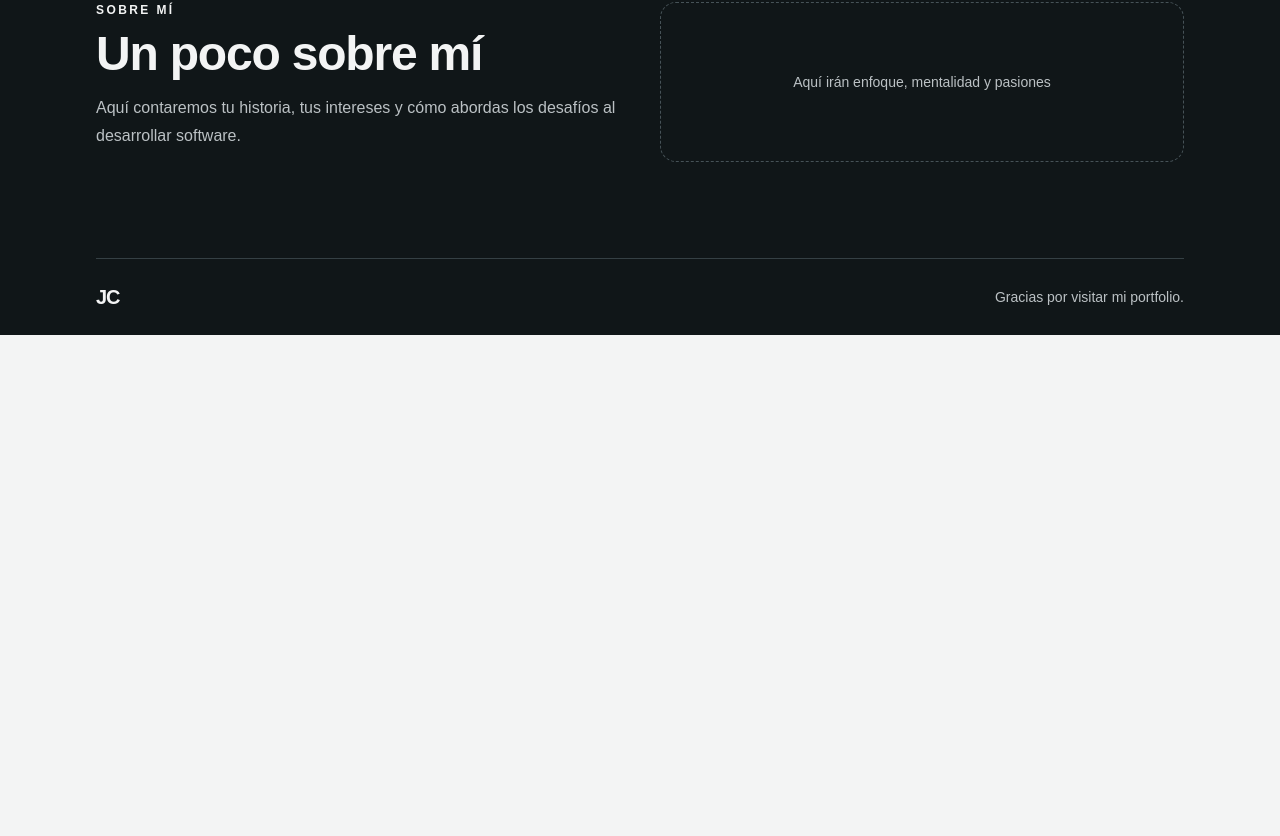
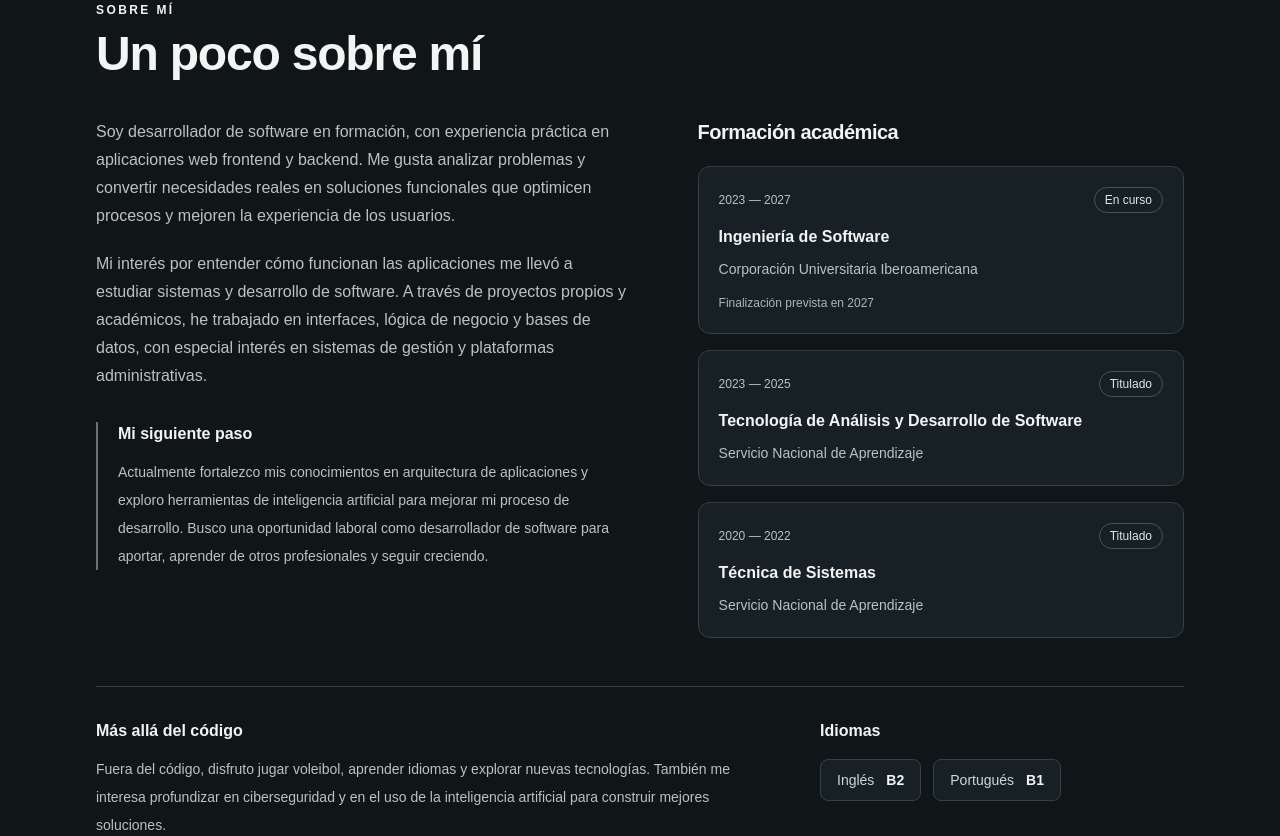
Before and after one commit to jotadecub/juans-portfolio, a React (Vite) app: page / in a window 1280 px wide. Shown: the part 2744-3580 px from the top of the page. Before the commit the page ends 3079 px from the top, so only its background shows below. Built offline with nearby package versions, Linux system fonts and the light colour scheme.

Commit message:
feat: agregar sobre mi y formacion academica

```diff
--- a/src/App.tsx
+++ b/src/App.tsx
@@ -3,18 +3,9 @@ import Navbar from "./components/layout/Navbar";
 import Hero from "./sections/Hero";
 import Experience from "./sections/Experience";
 import Projects from "./sections/Projects";
+import About from "./sections/About";
 
 const containerClass = "mx-auto w-full max-w-6xl px-6 sm:px-8";
-
-const sectionClass = "py-16 sm:py-20 lg:py-24";
-
-const eyebrowClass =
-  "mb-3 text-xs font-bold uppercase tracking-[0.2em]";
-
-const titleClass =
-  "text-3xl font-bold tracking-tight sm:text-4xl lg:text-5xl";
-
-const descriptionClass = "mt-4 max-w-xl text-base leading-7";
 
 export default function App() {
   return (
@@ -29,44 +20,10 @@ export default function App() {
       <Navbar />
 
       <main id="contenido" tabIndex={-1}>
-
         <Hero />
-
         <Experience />
-
         <Projects />
-
-        {/* Sobre mí */}
-        <section
-          id="sobre-mi"
-          aria-labelledby="sobre-mi-title"
-          className={`${sectionClass} bg-[#101618] text-[#f3f4f4]`}
-        >
-          <div
-            className={`${containerClass} grid gap-10 lg:grid-cols-2`}
-          >
-            <div>
-              <p className={eyebrowClass}>Sobre mí</p>
-
-              <h2 id="sobre-mi-title" className={titleClass}>
-                Un poco sobre mí
-              </h2>
-
-              <p
-                className={`${descriptionClass} text-[#bbc1c4]`}
-              >
-                Aquí contaremos tu historia, tus intereses y cómo
-                abordas los desafíos al desarrollar software.
-              </p>
-            </div>
-
-            <div className="flex min-h-40 items-center justify-center rounded-2xl border border-dashed border-[#465257] p-6">
-              <p className="text-center text-sm text-[#bbc1c4]">
-                Aquí irán enfoque, mentalidad y pasiones
-              </p>
-            </div>
-          </div>
-        </section>
+        <About />
       </main>
 
       <footer className="bg-[#101618] text-[#f3f4f4]">
--- /dev/null
+++ b/src/data/about.ts
@@ -0,0 +1,59 @@
+import type {
+  AboutContent,
+  Education,
+  Language,
+} from "../types/about";
+
+export const about: AboutContent = {
+  paragraphs: [
+    "Soy desarrollador de software en formación, con experiencia práctica en aplicaciones web frontend y backend. Me gusta analizar problemas y convertir necesidades reales en soluciones funcionales que optimicen procesos y mejoren la experiencia de los usuarios.",
+
+    "Mi interés por entender cómo funcionan las aplicaciones me llevó a estudiar sistemas y desarrollo de software. A través de proyectos propios y académicos, he trabajado en interfaces, lógica de negocio y bases de datos, con especial interés en sistemas de gestión y plataformas administrativas.",
+  ],
+
+  currentFocus:
+    "Actualmente fortalezco mis conocimientos en arquitectura de aplicaciones y exploro herramientas de inteligencia artificial para mejorar mi proceso de desarrollo. Busco una oportunidad laboral como desarrollador de software para aportar, aprender de otros profesionales y seguir creciendo.",
+
+  interests:
+    "Fuera del código, disfruto jugar voleibol, aprender idiomas y explorar nuevas tecnologías. También me interesa profundizar en ciberseguridad y en el uso de la inteligencia artificial para construir mejores soluciones.",
+};
+
+export const education: Education[] = [
+  {
+    id: "ingenieria-software",
+    program: "Ingeniería de Software",
+    institution: "Corporación Universitaria Iberoamericana",
+    startYear: 2023,
+    endYear: 2027,
+    status: "in-progress",
+  },
+  {
+    id: "tecnologia-software",
+    program: "Tecnología de Análisis y Desarrollo de Software",
+    institution: "Servicio Nacional de Aprendizaje",
+    startYear: 2023,
+    endYear: 2025,
+    status: "completed",
+  },
+  {
+    id: "tecnica-sistemas",
+    program: "Técnica de Sistemas",
+    institution: "Servicio Nacional de Aprendizaje",
+    startYear: 2020,
+    endYear: 2022,
+    status: "completed",
+  },
+];
+
+export const languages: Language[] = [
+  {
+    id: "ingles",
+    name: "Inglés",
+    level: "B2",
+  },
+  {
+    id: "portugues",
+    name: "Portugués",
+    level: "B1",
+  },
+];
--- /dev/null
+++ b/src/sections/About.tsx
@@ -0,0 +1,134 @@
+import { about, education, languages } from "../data/about";
+
+export default function About() {
+  return (
+    <section
+      id="sobre-mi"
+      aria-labelledby="sobre-mi-title"
+      className="scroll-mt-8 bg-[#101618] py-16 text-[#f3f4f4] sm:py-20 lg:py-24"
+    >
+      <div className="mx-auto w-full max-w-6xl px-6 sm:px-8">
+        <header>
+          <p className="mb-3 text-xs font-bold uppercase tracking-[0.2em]">
+            Sobre mí
+          </p>
+
+          <h2
+            id="sobre-mi-title"
+            className="text-3xl font-bold tracking-tight sm:text-4xl lg:text-5xl"
+          >
+            Un poco sobre mí
+          </h2>
+        </header>
+
+        <div className="mt-10 grid gap-12 lg:grid-cols-[1.05fr_0.95fr] lg:gap-16">
+          {/* Presentación */}
+          <div>
+            <div className="space-y-5 text-base leading-7 text-[#bbc1c4]">
+              {about.paragraphs.map((paragraph) => (
+                <p key={paragraph}>{paragraph}</p>
+              ))}
+            </div>
+
+            <div className="mt-8 border-l-2 border-[#667278] pl-5">
+              <h3 className="text-base font-semibold">
+                Mi siguiente paso
+              </h3>
+
+              <p className="mt-3 text-sm leading-7 text-[#bbc1c4]">
+                {about.currentFocus}
+              </p>
+            </div>
+          </div>
+
+          {/* Formación */}
+          <div>
+            <h3 className="text-xl font-semibold tracking-tight">
+              Formación académica
+            </h3>
+
+            <ol className="mt-5 space-y-4">
+              {education.map((item) => (
+                <li
+                  key={item.id}
+                  className="rounded-xl border border-[#354044] bg-[#172024] p-5"
+                >
+                  <div className="flex flex-wrap items-center justify-between gap-3">
+                    <p className="text-xs text-[#bbc1c4]">
+                      <time dateTime={String(item.startYear)}>
+                        {item.startYear}
+                      </time>
+
+                      <span aria-hidden="true"> — </span>
+                      <span className="sr-only"> hasta </span>
+
+                      <time dateTime={String(item.endYear)}>
+                        {item.endYear}
+                      </time>
+                    </p>
+
+                    <span className="rounded-full border border-[#465257] px-2.5 py-1 text-xs font-medium text-[#e1e6e8]">
+                      {item.status === "completed"
+                        ? "Titulado"
+                        : "En curso"}
+                    </span>
+                  </div>
+
+                  <h4 className="mt-3 text-base leading-6 font-semibold">
+                    {item.program}
+                  </h4>
+
+                  <p className="mt-2 text-sm leading-6 text-[#bbc1c4]">
+                    {item.institution}
+                  </p>
+
+                  {item.status === "in-progress" && (
+                    <p className="mt-3 text-xs leading-5 text-[#aab5ba]">
+                      Finalización prevista en {item.endYear}
+                    </p>
+                  )}
+                </li>
+              ))}
+            </ol>
+          </div>
+        </div>
+
+        {/* Información complementaria */}
+        <div className="mt-12 grid gap-8 border-t border-[#354044] pt-8 md:grid-cols-[1.3fr_0.7fr] md:gap-12">
+          <div>
+            <h3 className="text-base font-semibold">
+              Más allá del código
+            </h3>
+
+            <p className="mt-3 max-w-2xl text-sm leading-7 text-[#bbc1c4]">
+              {about.interests}
+            </p>
+          </div>
+
+          <div>
+            <h3 className="text-base font-semibold">
+              Idiomas
+            </h3>
+
+            <ul className="mt-4 flex flex-wrap gap-3">
+              {languages.map((language) => (
+                <li
+                  key={language.id}
+                  className="flex items-center gap-3 rounded-lg border border-[#354044] bg-[#172024] px-4 py-2.5"
+                >
+                  <span className="text-sm text-[#d1d7da]">
+                    {language.name}
+                  </span>
+
+                  <span className="text-sm font-semibold">
+                    {language.level}
+                  </span>
+                </li>
+              ))}
+            </ul>
+          </div>
+        </div>
+      </div>
+    </section>
+  );
+}
--- /dev/null
+++ b/src/types/about.ts
@@ -0,0 +1,20 @@
+export type Education = {
+  id: string;
+  program: string;
+  institution: string;
+  startYear: number;
+  endYear?: number;
+  status: "completed" | "in-progress";
+};
+
+export type Language = {
+  id: string;
+  name: string;
+  level: "A1" | "A2" | "B1" | "B2" | "C1" | "C2";
+};
+
+export type AboutContent = {
+  paragraphs: string[];
+  currentFocus: string;
+  interests: string;
+};
```
